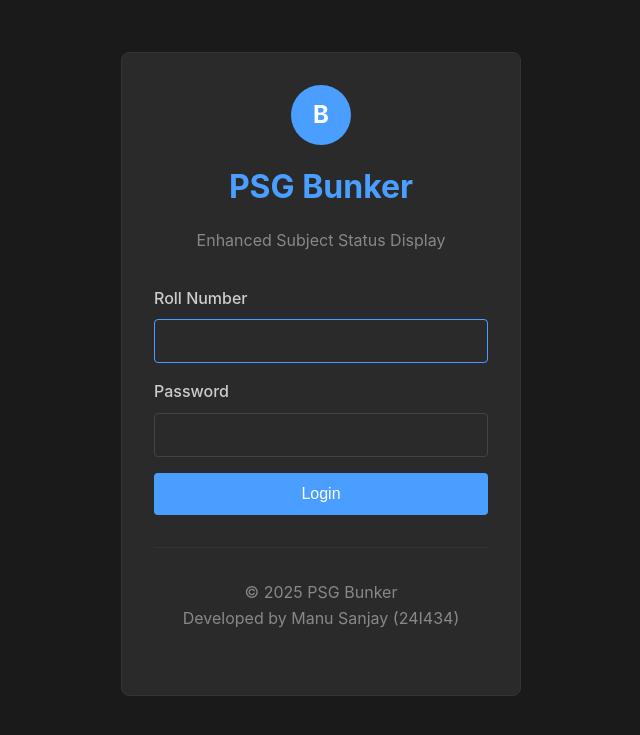
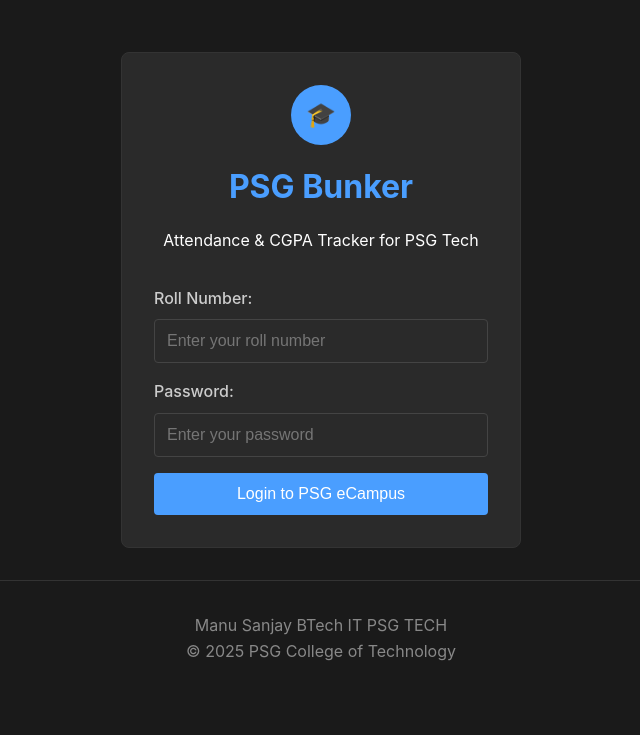
Before and after one commit to manusanjay545/PSG-Bunker, a Flask app: page / in a window 1280 px wide. Shown: the top 735 px of the page, without its empty margins (319-959 px from the left). Run offline with Flask 3, Linux system fonts and the light colour scheme.

Commit message:
Update index.html

```diff
--- a/templates/index.html
+++ b/templates/index.html
@@ -3,17 +3,17 @@
 <head>
     <meta charset="UTF-8">
     <meta name="viewport" content="width=device-width, initial-scale=1.0">
-    <title>PSG Bunker - Student Portal</title>
+    <title>PSG Bunker - Login</title>
     <link rel="stylesheet" href="{{ url_for('static', filename='style.css') }}">
-    <link rel="icon" href="{{ url_for('static', filename='favicon.ico') }}">
+    <link rel="icon" type="image/x-icon" href="{{ url_for('static', filename='favicon.ico') }}">
 </head>
 <body>
     <div class="container">
         <div class="login-container">
             <div class="login-header">
-                <div class="logo">B</div>
+                <div class="logo">🎓</div>
                 <h1>PSG Bunker</h1>
-                <p style="color: #888; margin-bottom: 2rem;">Enhanced Subject Status Display</p>
+                <p>Attendance & CGPA Tracker for PSG Tech</p>
             </div>
 
             {% if error %}
@@ -22,43 +22,41 @@
             </div>
             {% endif %}
 
-            <form method="POST" action="/login">
+            <form method="POST" action="/login" id="loginForm">
                 <div class="form-group">
-                    <label for="rollno">Roll Number</label>
-                    <input type="text" id="rollno" name="rollno" required>
+                    <label for="rollno">Roll Number:</label>
+                    <input type="text" id="rollno" name="rollno" required
+                           placeholder="Enter your roll number" autocomplete="username">
                 </div>
 
                 <div class="form-group">
-                    <label for="password">Password</label>
-                    <input type="password" id="password" name="password" required>
+                    <label for="password">Password:</label>
+                    <input type="password" id="password" name="password" required
+                           placeholder="Enter your password" autocomplete="current-password">
                 </div>
 
-                <button type="submit" class="w-100">Login</button>
+                <button type="submit" class="w-100">
+                    <span id="loginText">Login to PSG eCampus</span>
+                    <span id="loadingText" class="hidden">
+                        <span class="loading"></span> Logging in...
+                    </span>
+                </button>
             </form>
+        </div>
 
-            <footer>
-                <p>© 2025 PSG Bunker</p>
-                <p>Developed by Manu Sanjay (24I434)</p>
-            </footer>
-        </div>
+        <footer>
+            <p>Manu Sanjay BTech IT PSG TECH</p>
+            <p>© 2025 PSG College of Technology</p>
+        </footer>
     </div>
 
     <script>
-        document.getElementById('rollno').focus();
+        document.getElementById('loginForm').addEventListener('submit', function(e) {
+            const loginText = document.getElementById('loginText');
+            const loadingText = document.getElementById('loadingText');
 
-        document.querySelector('form').addEventListener('submit', function(e) {
-            const rollno = document.getElementById('rollno').value.trim();
-            const password = document.getElementById('password').value.trim();
-
-            if (!rollno || !password) {
-                e.preventDefault();
-                alert('Please enter both roll number and password');
-                return false;
-            }
-
-            const btn = document.querySelector('button');
-            btn.textContent = 'Logging in...';
-            btn.disabled = true;
+            loginText.classList.add('hidden');
+            loadingText.classList.remove('hidden');
         });
     </script>
 </body>
```
